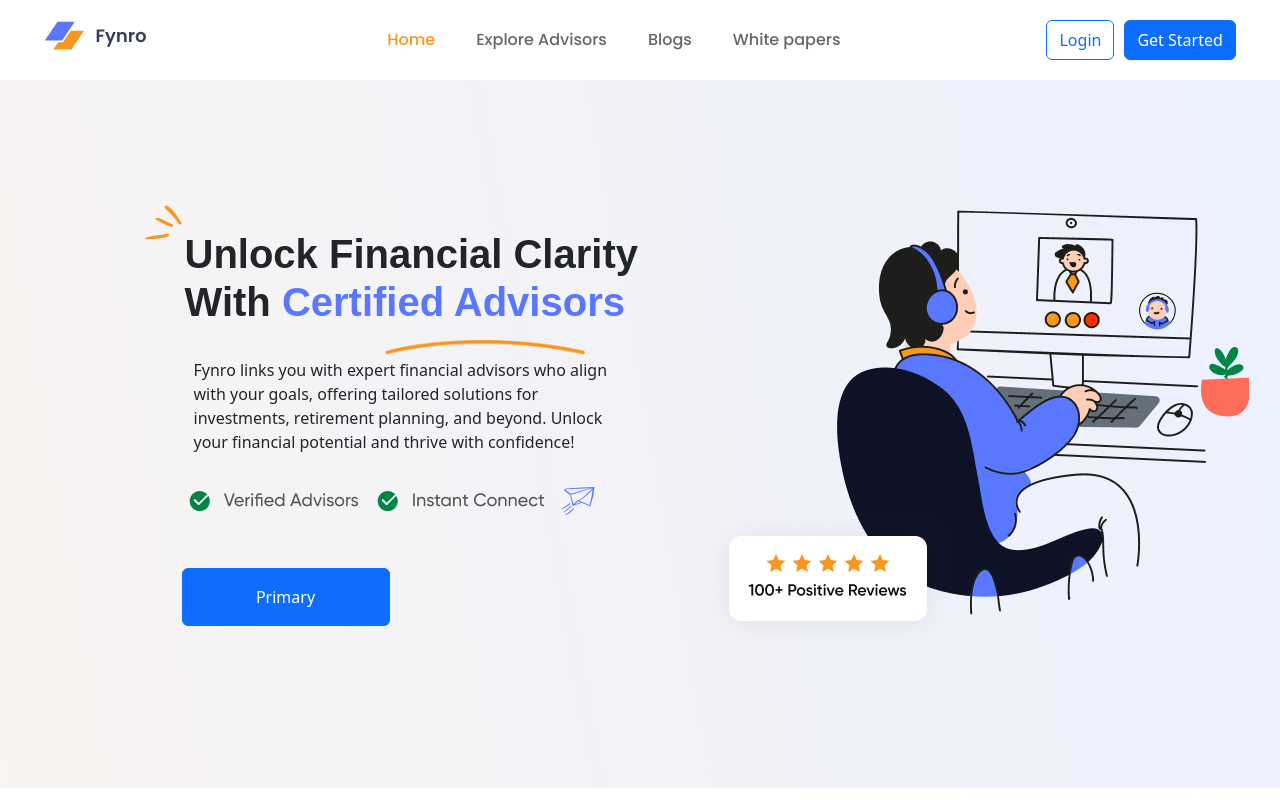
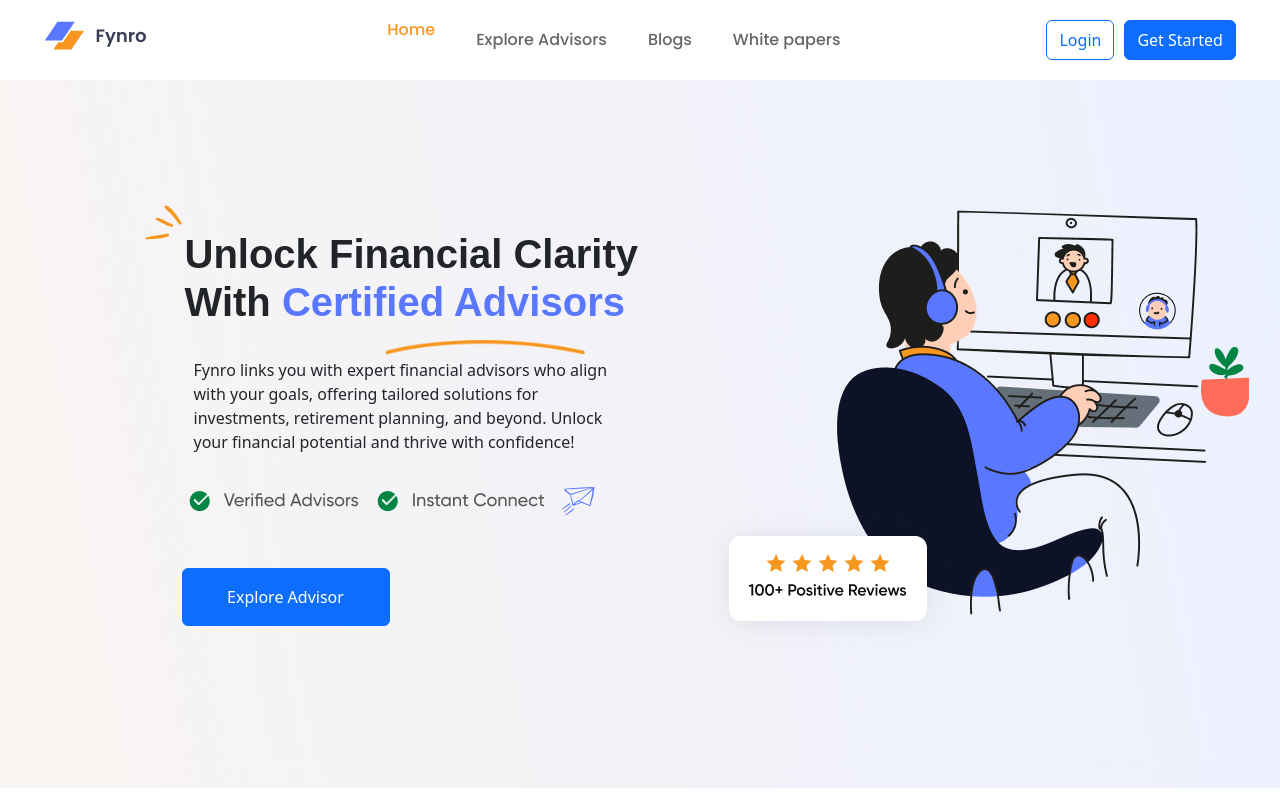
Before and after one commit to suriyaprakash-89/CrayonD_P1, a plain HTML site: page index.html in a window 1280 px wide. In both pictures the pointer is over the link 411 px from the left and 44 px from the top of the page. Shown: the top 800 px of the page. Drawn offline with nearby package versions, Linux system fonts and the light colour scheme; a web font is replaced by a local one.

Commit message:
added transformation

```diff
--- a/index.html
+++ b/index.html
@@ -96,7 +96,7 @@
               <img src="./imgs/offcontent.png" alt="offcontent" />
             </div>
             <div id="off_btn">
-              <button type="button" class="btn btn-primary">Primary</button>
+              <button type="button" class="btn btn-primary">Explore Advisor</button>
             </div>
           </div>
           <div id="off_div_2">
--- a/style.css
+++ b/style.css
@@ -45,11 +45,16 @@
     margin-right: 1px;
     font-family: Poppins;
     margin-top: 8px;
+    transition: transform 0.3s ease-in-out;
   }
   margin-left: 50px;
 }
 a:hover {
   color: #f8971f !important;
+}
+#nav_links a:hover {
+  color: #f8971f !important;
+  transform: translateY(-10px);
 }
 a:hover svg {
   fill: #f8971f !important;
```
